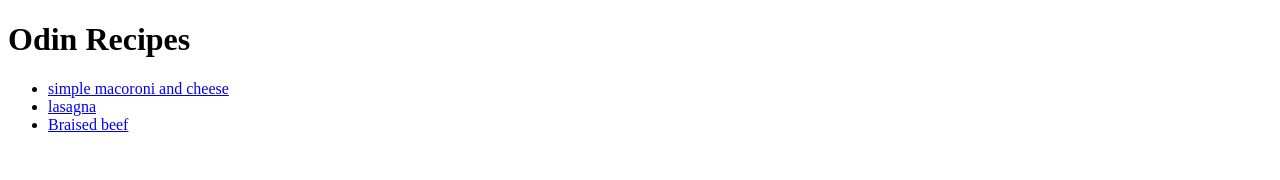
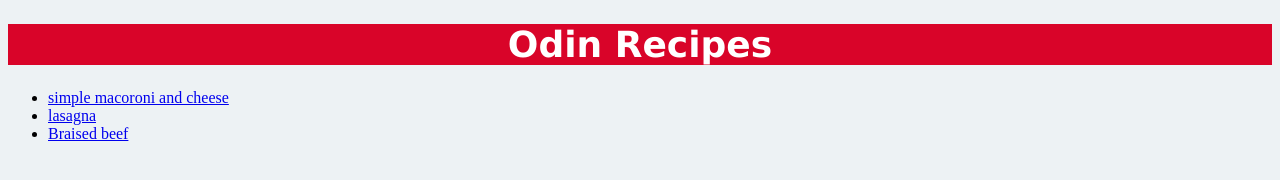
Before and after one commit to F-Webaale/odin-recipes, a plain HTML site: page index.html in a window 1280 px wide. Drawn offline with Linux system fonts and the light colour scheme.

Commit message:
Edit html, Add styling

```diff
--- a/index.html
+++ b/index.html
@@ -5,10 +5,10 @@
         <title>
             Odin recipes
         </title>
+        <link href="style.css" rel="stylesheet">
     </head>
-
     <body>
-        <h1>Odin Recipes</h1>
+        <h1 class="heading-1">Odin Recipes</h1>
         <ul>
             <li><a href="recipes/simple-macoroni-and-cheese.html" target="_blank" rel="noopener noreferrer">simple macoroni and cheese</a></li>
             <li><a href="recipes/lasagna.html" target="_blank" rel="noopener noreferrer" >lasagna</a></li>
--- /dev/null
+++ b/style.css
@@ -0,0 +1,11 @@
+body {
+    background-color: rgb(237,242,244);
+}
+
+.heading-1 {
+    background-color: rgb(217,4,41);
+    font-family: Verdana, Geneva, Tahoma, sans-serif;
+    font-size: 36px;
+    text-align: center;
+    color: white;
+}
```
